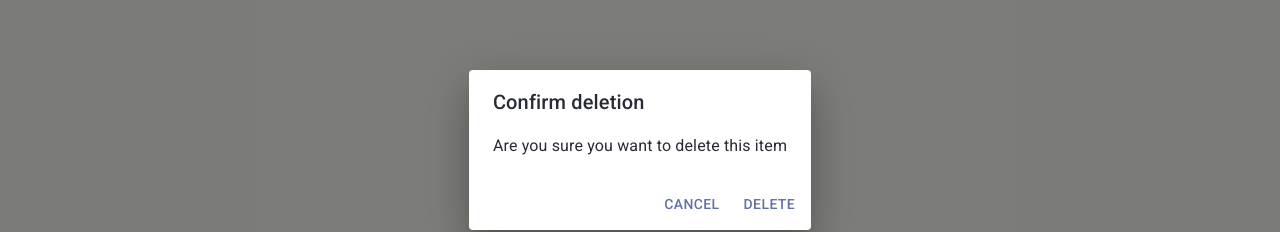
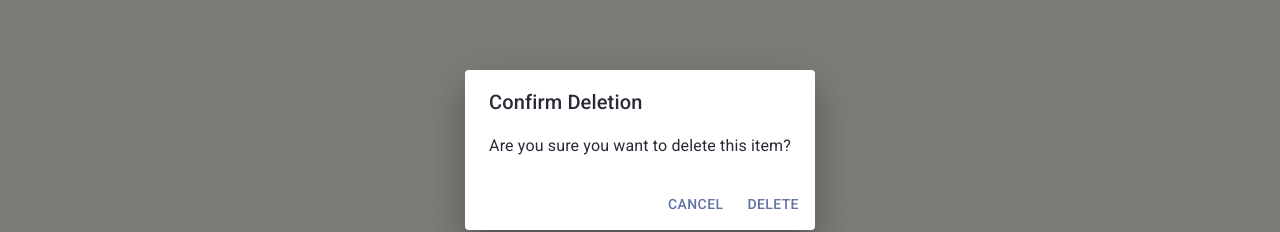
Before and after one commit to v4rgas/HairlessLifting, a React (Vite) app: page /split/1 in a window 1280 px wide. Both pictures are taken after a click on the button 1077 px from the left and 124 px from the top of the page. Shown: the part 250-482 px from the top of the page. Built offline with nearby package versions, Linux system fonts and the light colour scheme.

Commit message:
refactor: Adjust SplitViewer component to improve grid item size

```diff
--- a/src/DeleteButton.jsx
+++ b/src/DeleteButton.jsx
@@ -18,9 +18,9 @@ export default function DeleteButton({ onClick = () => { }, sx = {} }) {
                 <DeleteIcon />
             </IconButton>
             <Dialog open={open} onClose={() => setOpen(false)}>
-                <DialogTitle>Confirm deletion</DialogTitle>
+                <DialogTitle>Confirm Deletion</DialogTitle>
                 <DialogContent>
-                    Are you sure you want to delete this item
+                    Are you sure you want to delete this item?
                 </DialogContent>
                 <DialogActions>
                     <Button onClick={() => setOpen(false)}>Cancel</Button>
--- a/src/SplitViewer.jsx/WorkoutDayViewer.jsx
+++ b/src/SplitViewer.jsx/WorkoutDayViewer.jsx
@@ -1,7 +1,8 @@
-import { Container, TableContainer, Table, TableHead, TableRow, TableCell, Paper, Typography, Divider, TableBody  } from "@mui/material";
+import { Container, Divider, Paper, Table, TableBody, TableCell, TableContainer, TableHead, TableRow, Typography } from "@mui/material";
+
 import WorkoutDayViewerRow from "./WorkoutDayViewerRow";
 
-export default function WorkoutDayViewer({workoutDay}){
+export default function WorkoutDayViewer({ workoutDay }) {
     console.log(workoutDay)
     return (
         <TableContainer component={Paper} elevation={5}>
@@ -17,6 +18,10 @@ export default function WorkoutDayViewer({workoutDay}){
                         <TableCell>
                             <Typography variant="h6">Excercise</Typography>
                         </TableCell>
+
+                        <TableCell width={100}>
+                            <Typography variant="h6">Video</Typography>
+                        </TableCell>
                     </TableRow>
                 </TableHead>
 
--- a/src/SplitViewer.jsx/WorkoutDayViewerRow.jsx
+++ b/src/SplitViewer.jsx/WorkoutDayViewerRow.jsx
@@ -1,4 +1,5 @@
-import { Container, TableContainer, Table, TableHead, TableRow, TableCell, Paper, Typography, Divider, TableBody  } from "@mui/material";
+import { Container, Divider, Paper, Table, TableBody, TableCell, TableContainer, TableHead, TableRow, Typography } from "@mui/material";
+
 import PlayVideoButton from "../PlayVideoButton";
 
 export default function WorkoutDayViewerRow({ workout }) {
@@ -8,7 +9,10 @@ export default function WorkoutDayViewerRow({ workout }) {
                 {workout.muscle?.name}
             </TableCell>
             <TableCell>
-                {workout.excer?.name} <PlayVideoButton videoUrl={workout.excer?.link} />
+                {workout.excer?.name}
+            </TableCell>
+            <TableCell >
+                <PlayVideoButton videoUrl={workout.excer?.link} />
             </TableCell>
         </TableRow>
     )
```
Lines whose indentation alone changed are shown as unchanged.
